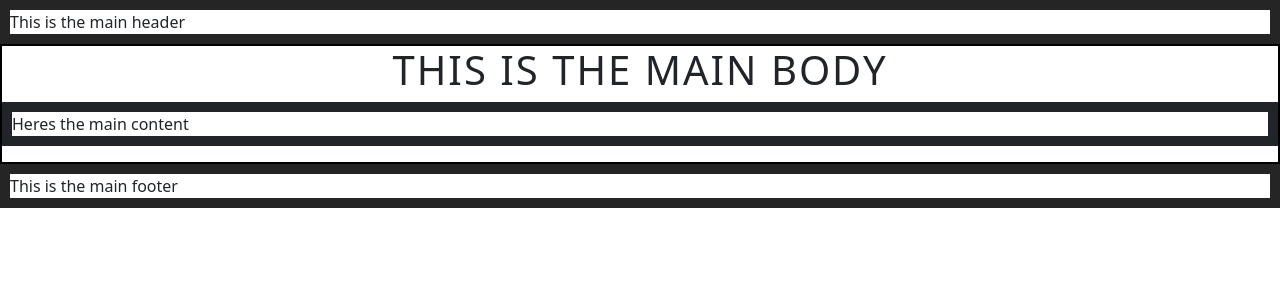
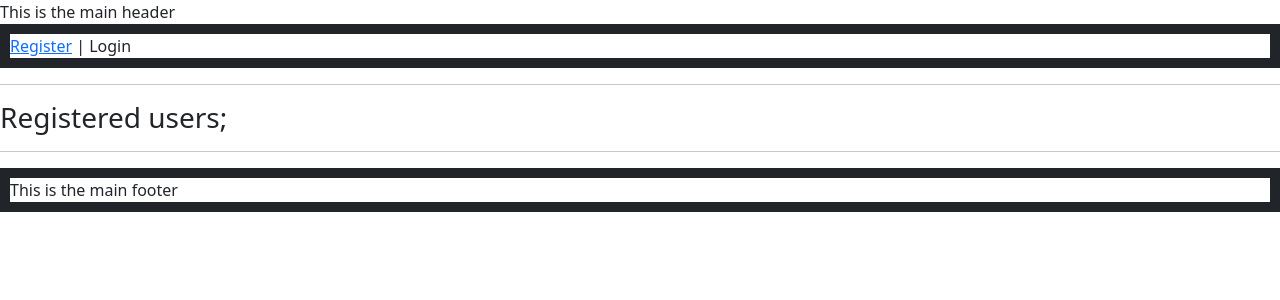
Before and after one commit to Jordan-Finlay/blog_online, a Django app: template personal/templates/personal/home.html in a window 1280 px wide. Shown: the top 300 px of the page. Run offline with Django 4.2, Linux system fonts and the light colour scheme; the template is opened without the code that fills it, so the values that code supplies are empty.

Commit message:
updated ability to logout and register w links

```diff
--- a/account/views.py
+++ b/account/views.py
@@ -1,5 +1,5 @@
 from django.shortcuts import render, redirect
-from django.contrib.auth import login, authenticate
+from django.contrib.auth import login, authenticate, logout
 from account.forms import RegistrationForm
 
 
@@ -20,3 +20,7 @@
         form = RegistrationForm()
         context['registration_form'] = form
     return render(request, 'account/register.html', context)
+
+def logout_view(request):
+    logout(request)
+    return redirect('home')
--- a/personal/templates/personal/home.html
+++ b/personal/templates/personal/home.html
@@ -3,14 +3,11 @@
 
 {% block content %}
 
-<div style="border: 2px solid #000;">
-    <h1>This is the main body</h1>
-    <p>Heres the main content</p>
+<h3>Registered users;</h3>
 
     {% for account in accounts %}
         <p>{{account}}</p>
     {% endfor %}
 
-</div>
 
 {% endblock content %}
--- a/templates/main.html
+++ b/templates/main.html
@@ -9,14 +9,28 @@
 </head>
 <body>
 
-<header style="border: 10px solid #252525;">This is the main header</header>
+<header>This is the main header
+
+{% if request.user.is_authenticated %}
+    <p> Hello, {{request.user.username}} | <a href="{% url 'logout' %}">logout</a> </p>
+{% else %}
+    <p><a href="{% url 'register' %}">Register</a> | <a href=""></a>Login</p>
+{% endif %}
+<hr>
+
+</header>
 
 
 {% block content %}
+
 {% endblock content %}
 
 
-<footer style="border: 10px solid #252525;">This is the main footer</footer>
+<footer>
+    <hr>
+    <p>This is the main footer</p>
+</footer>
 
 </body>
+
 </html>
```
Also changed, not shown: my_project/urls.py (+6 -1 lines), db.sqlite3.
